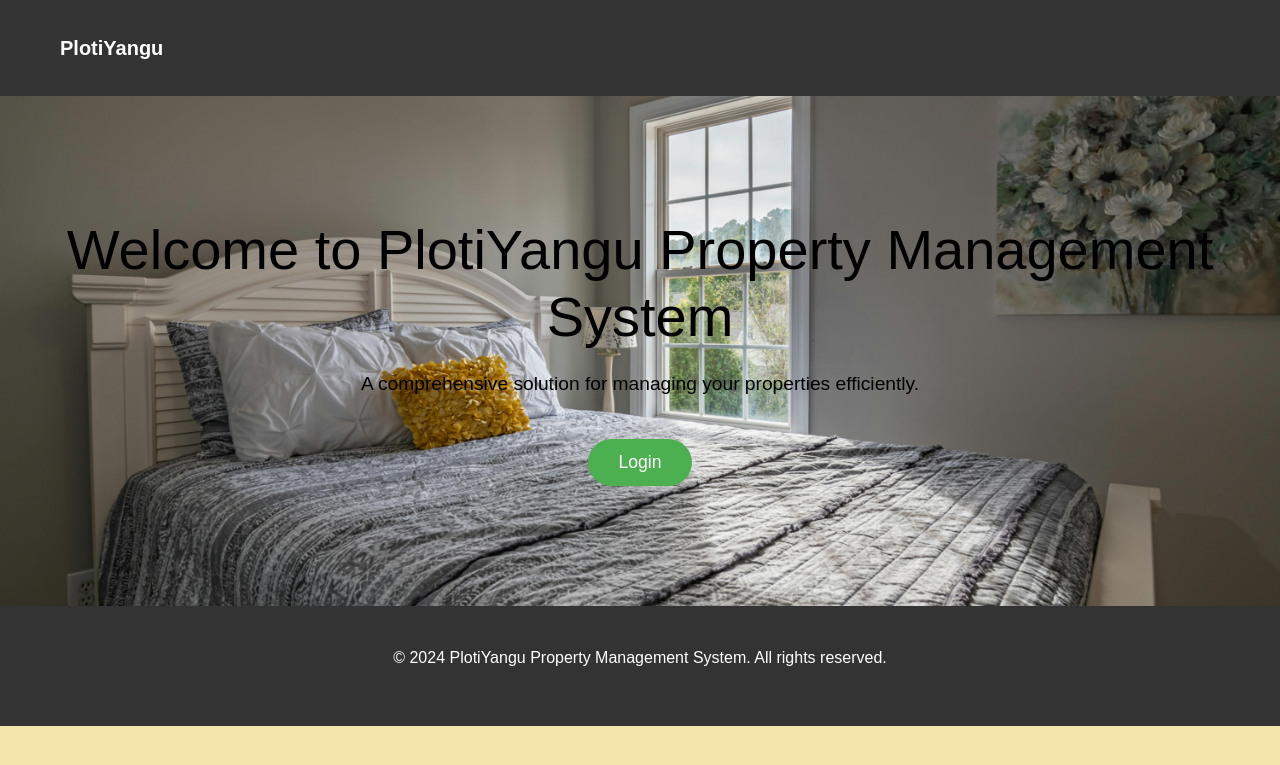
After one commit to JeremiahNjoroge/plotiyanguv2, a Django app: page / in a window 1280 px wide. The commit adds this page. Shown: the top 765 px of the page. Run offline with Django 5.2, Linux system fonts and the light colour scheme.

Commit message:
modified:   plotiyangu/property/__pycache__/urls.cpython-311.pyc 	modified:   plotiyangu/property/__pycache__/views.cpython-311.pyc 	modified:   plotiyangu/property/static/css/style.css 	new file:   plotiyangu/property/static/images/bathroom.jpg 	new file:   plotiyangu/property/static/images/bedroom.jpg 	new file:   plotiyangu/property/static/images/living.jpg 	new file:   plotiyangu/property/templates/index.html 	modified:   plotiyangu/property/templates/login.html 	modified:   plotiyangu/property/urls.py 	modified:   plotiyangu/property/views.py

```diff
--- a/plotiyangu/property/static/css/style.css
+++ b/plotiyangu/property/static/css/style.css
@@ -21,13 +21,13 @@ body {
 
 .login-form {
     width: 300px;
-    padding: 20px;
+    padding: 10px;
     background-color: #634b34; /* Brown background */
     border-radius: 8px;
     box-shadow: 0 0 8px rgba(0, 0, 0, 0.5);
     color: #fff; /* White text color */
     margin: auto; /* Center the form horizontally */
-    margin-top: 20vh; /* Adjust vertical margin to center the form vertically */
+    margin-top: 10vh; /* Adjust vertical margin to center the form vertically */
 }
 
 .login-form h2 {
--- /dev/null
+++ b/plotiyangu/property/templates/index.html
@@ -0,0 +1,115 @@
+{% load static %}
+<!DOCTYPE html>
+<html lang="en">
+<head>
+    <meta charset="UTF-8">
+    <meta name="viewport" content="width=device-width, initial-scale=1.0">
+    <title>PlotiYangu Property Management System</title>
+    <!-- Bootstrap CSS -->
+    <link href="https://cdn.jsdelivr.net/npm/bootstrap@5.3.0-alpha1/dist/css/bootstrap.min.css" rel="stylesheet">
+    <!-- Custom CSS -->
+    <style>
+        /* General Styles */
+        body {
+            font-family: Arial, sans-serif;
+            background-color: #f3e5ab; /* Cream background */
+            margin: 0;
+            padding: 0;
+        }
+
+        .container {
+            max-width: 1200px;
+            margin: 0 auto;
+            padding: 20px;
+        }
+
+        /* Navbar Styles */
+        .navbar {
+            background-color: #333; /* Brown */
+        }
+
+        .navbar-brand {
+            color: #fff !important; /* Cream */
+            font-weight: bold;
+        }
+
+        .navbar-nav .nav-link {
+            color: #fff !important; /* Cream */
+        }
+
+        .navbar-nav .nav-link:hover {
+            color: #fff !important; /* White on hover */
+        }
+
+        /* Hero Section Styles */
+        .hero {
+            text-align: center;
+            padding: 100px 0;
+            background-image: url('{% static "images/bedroom.jpg" %}');
+            background-size: cover;
+            background-position: center;
+            color: black; /* White text color */
+            font-weight: bolder;
+        }
+
+        .hero h1 {
+            font-size: 3.5rem;
+            margin-bottom: 20px;
+        }
+
+        .hero p {
+            font-size: 1.2rem;
+            margin-bottom: 40px;
+        }
+
+        .btn-primary {
+            background-color: #4CAF50; /* Green */
+            border: none;
+            border-radius: 25px;
+            padding: 10px 30px;
+            font-size: 1.1rem;
+            transition: background-color 0.3s;
+        }
+
+        .btn-primary:hover {
+            background-color: #45a049; /* Darker green on hover */
+        }
+
+        /* Footer Styles */
+        footer {
+            background-color: #333; /* Brown background */
+            color: #fff; /* Cream text */
+            padding: 20px 0;
+            text-align: center;
+        }
+
+    </style>
+</head>
+<body>
+    <!-- Navigation Bar -->
+    <nav class="navbar navbar-expand-lg navbar-dark">
+        <div class="container">
+            <a class="navbar-brand" href="/">PlotiYangu</a>
+        </div>
+    </nav>
+
+    <!-- Hero Section -->
+    <section class="hero">
+        <div class="container">
+            <h1>Welcome to PlotiYangu Property Management System</h1>
+            <p class="lead">A comprehensive solution for managing your properties efficiently.</p>
+            <a href="/login/" class="btn btn-primary">Login</a>
+        </div>
+    </section>
+
+    <!-- Footer Section -->
+    <footer>
+        <div class="container">
+            <p>&copy; 2024 PlotiYangu Property Management System. All rights reserved.</p>
+        </div>
+    </footer>
+
+    <!-- Bootstrap JavaScript -->
+    <script src="https://cdn.jsdelivr.net/npm/bootstrap@5.3.0-alpha1/dist/js/bootstrap.bundle.min.js"></script>
+</body>
+</html>
--- a/plotiyangu/property/urls.py
+++ b/plotiyangu/property/urls.py
@@ -5,6 +5,7 @@ from django.conf import settings
 
 
 urlpatterns = [
+    path('',views.home,name='home'),
     path('profile/', views.profile_edit, name='profile_edit'),
     path('chat/', views.send_message, name='chat'),
     path('login/', views.user_login, name='login'),
--- a/plotiyangu/property/views.py
+++ b/plotiyangu/property/views.py
@@ -23,6 +23,9 @@ from django.conf import settings
 import pdfkit
 from django.http import HttpResponse
 from django.views.decorators.http import require_POST
+
+def home(request):
+    return render(request, 'index.html')
 
 @login_required
 def profile_edit(request):
```
Also changed, not shown: plotiyangu/property/templates/login.html (+26 -2 lines), plotiyangu/property/static/images/bathroom.jpg (added), plotiyangu/property/static/images/bedroom.jpg (added), plotiyangu/property/static/images/living.jpg (added).
